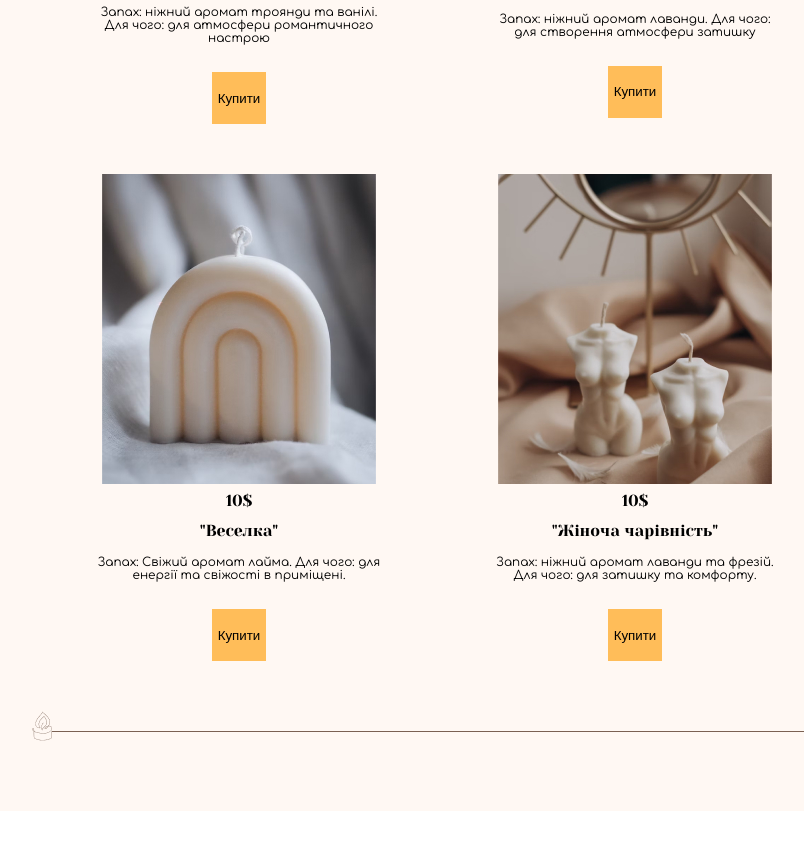
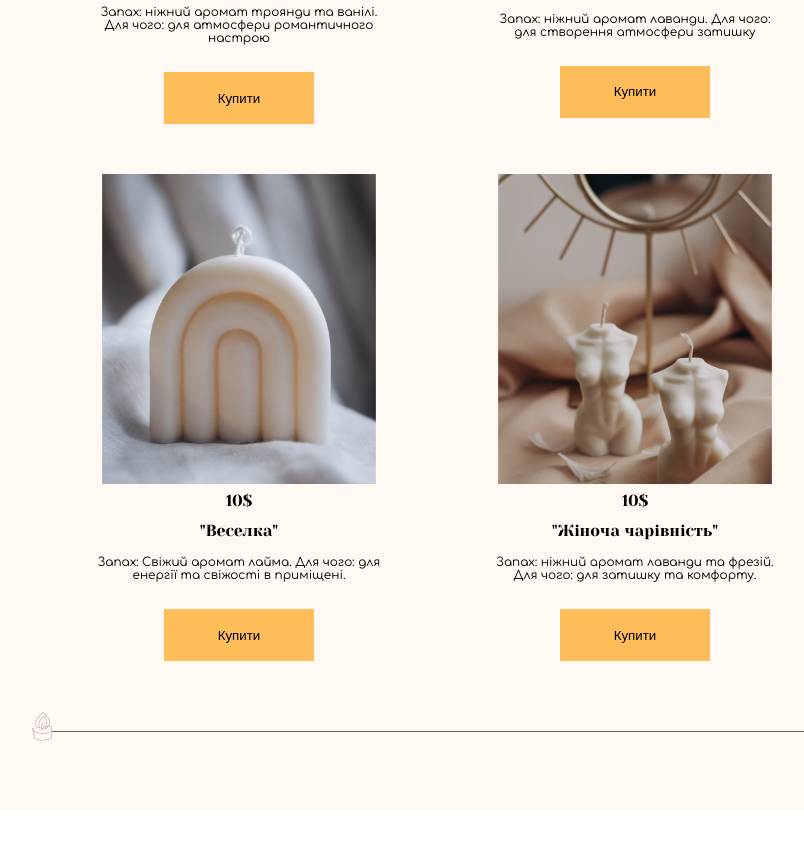
Before and after one commit to Mahinich/candles, a plain HTML site: page index.html in a window 1280 px wide. Shown: the part 2014-2862 px from the top of the page, without its empty margins (408-1212 px from the left). Drawn offline with Linux system fonts and the light colour scheme.

Commit message:
section.our-goods/fixed .our-goods__item-btn size on desktop

```diff
--- a/css/style.css
+++ b/css/style.css
@@ -308,12 +308,11 @@ main {
 }
 
 .our-goods__item-btn {
-  max-width: 9.379rem;
+  min-width: 9.379rem;
   height: 3.25rem;
   display: flex;
   justify-content: center;
   align-items: center;
-  /* padding: 1.125rem 3.375rem; */
   background-color: var(--button);
   border: none;
 }
```
